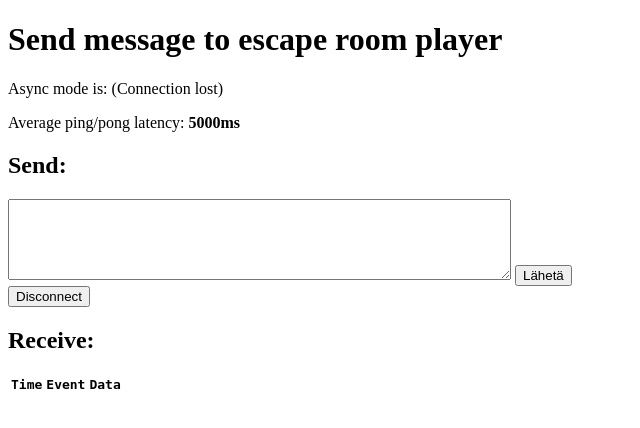
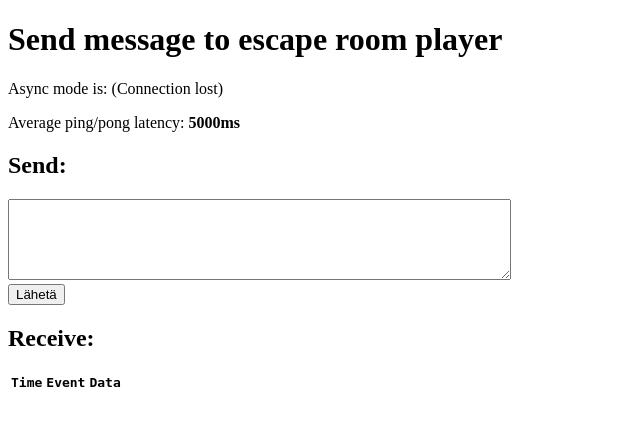
Before and after one commit to protecomp/escaperoom-messaging, a Python web app: template escape_me/templates/index.html in a window 1280 px wide. Shown: the top 428 px of the page, without its empty margins (0-640 px from the left). Run offline with Jinja, Linux system fonts and the light colour scheme; the template is opened without the code that fills it, so the values that code supplies are empty; some libraries are stand-ins or nearby versions.

Commit message:
Remove disconnect-button

```diff
--- a/escape_me/templates/index.html
+++ b/escape_me/templates/index.html
@@ -21,10 +21,8 @@
     <h2>Send:</h2>
     <form id="emit" method="POST" action='#'>
         <textarea cols="60" rows="5" id="emit_data" name="emit_data"></textarea>
+        <br />
         <input type="submit" value="Lähetä">
-    </form>
-    <form id="disconnect" method="POST" action="#">
-        <input type="submit" value="Disconnect">
     </form>
     <h2>Receive:</h2>
     <table id="log">
```
